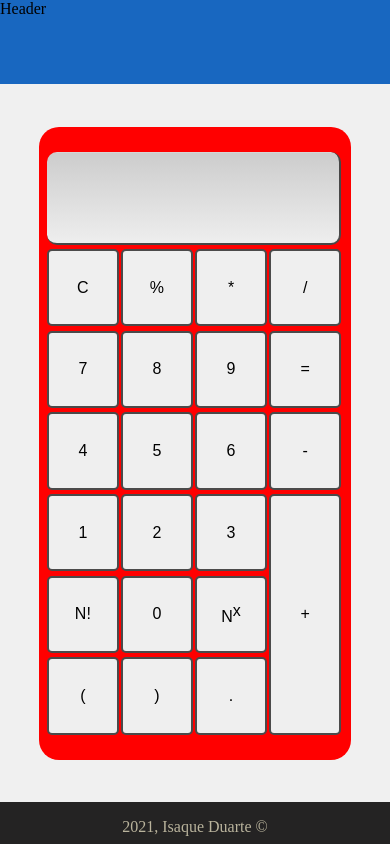
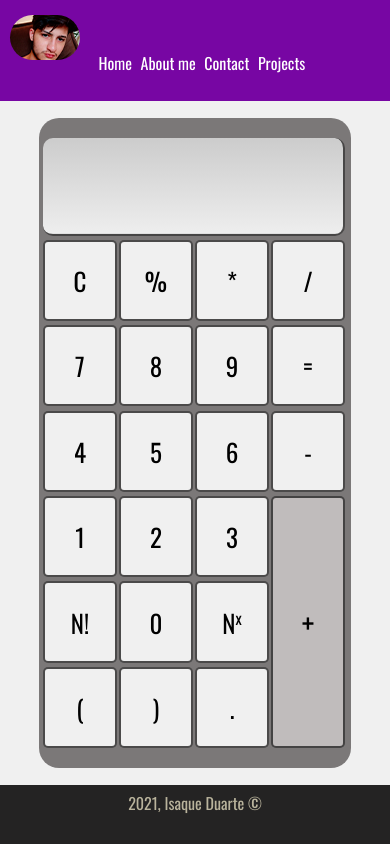
Before and after one commit to harry-fruit/calculadora-web, a plain HTML site: page index.html in a window 390 px wide. Drawn offline with nearby package versions, Linux system fonts and the light colour scheme.

Commit message:
styleTotallyFixed

```diff
--- a/assets/style.css
+++ b/assets/style.css
@@ -1,13 +1,14 @@
 * {
     font-size: 16px;
     box-sizing: border-box;
+    font-family: 'Oswald', sans-serif;
 }
 
 body{
     margin: 0;
     display: grid;
     grid-template-columns: 1fr;
-    grid-template-rows: 10vh 1fr 5vh;
+    grid-template-rows: 12vh 1fr 7vh;
     grid-template-areas:
         "header"
         "main"
@@ -16,14 +17,35 @@ body{
 
 #cabecalho{
     grid-area: header;
-    background-color: #1867c0;
+    background-color: #7706a3;
+    position: relative;
 }
 
-#principal{
-    grid-area: main;
-    height: calc(100vh - 15vh);
-    background-color: #f0f0f0;
-    display: grid;
+#fotinha{
+    position: absolute;
+    left: 10px;
+    top: 20%;
+    background-image: url(../assets/me70x55.png);
+    border-radius: 50px;
+    width: 70px;
+    height: 55px;
+}
+
+#navBar {
+    position: absolute;
+    top: 30%;
+    left: 10vw;
+}
+
+#navBar > li{
+    display: inline-block;
+    font-size: 24px;
+    margin-right: 15px;
+}
+
+#navBar > li > a{
+    color: white;
+    text-decoration: none;
 
 }
 
@@ -32,13 +54,29 @@ body{
     background-color: rgba(19, 18, 18, 0.925);
     text-align: center;
     color: rgb(185, 179, 156);
+    position: relative;
+}
+
+#rodape > p{
+    position: absolute;
+    left: 0;
+    right: 0;
+    top: -10px;
+}
+
+#principal{
+    grid-area: main;
+    height: calc(100vh - 19vh);
+    background-color: #f0f0f0;
+    display: grid;
+
 }
 
 #corpoCalc{
-    background-color: red;
+    background-color: rgba(78, 73, 73, 0.712);
     width: 80vw;
-    margin: 5vh 10vw;
-    padding: 25px 4% 25px 2%;
+    margin: 2vh 10vw;
+    padding: 20px 3% 20px 1%;
     border-radius: 20px;
     display: grid;
     row-gap: 0.5vh;
@@ -55,20 +93,33 @@ body{
     "abre    fecha   ponto  plus";
 }
 
-.btt, .fixingEffects{
-    border: 2px solid rgba(49, 48, 48, 0.863);
-    border-radius: 5px;
-}
-
 /* Botoes grid */
 #display{
     grid-area: display;
-    text-align:right;
     border-bottom: 2px solid rgba(49, 48, 48, 0.863);
     border-right: 2px solid rgba(49, 48, 48, 0.863);
     border-radius:10px;
     background: linear-gradient(360deg, #eee, #ccc);
     background-position: bottom ;
+    position: relative;
+}
+#printer{
+    font-weight: 300;
+    font-size: 24px;
+    text-align: right;
+    position:absolute;
+    right: 10px;
+    left: 0;
+    bottom: -25px;
+
+}
+
+.btt, .fixingEffects{
+    border: 2px solid rgba(49, 48, 48, 0.863);
+    border-radius: 5px;
+    background-color: #f0f0f0;
+    font-weight: 400;
+    font-size: 25px;
 }
 
 .zero{
@@ -122,6 +173,8 @@ body{
 }
 #plus{
     grid-area: plus;
+    background-color: #c0bcbc;
+    font-size: 30px;
 }
 .factorial{
     grid-area: fator;
@@ -139,170 +192,25 @@ body{
     grid-area: power;
 }
 
-
-
-
-
-
-
-
-
-
-
-
-
-
-
-
-
-
-
-
-
-
-
-
-
-
-
-
-
-
-
-
-/* @media (min-width:451px){
-    .body{
-        width: 85%;
-        min-height: 280px;
-        margin: 3em auto;
-        background: rgb(97, 96, 96);
-        display: grid;
-        grid-gap: 1em;
-        grid-template-columns: repeat(4, [col-start] .5fr [col-end]);
-        grid-template-rows: [row-start]80px[row-end] repeat(6, [row-start] 60px [row-end]);
-        border-radius: 20px;
-        padding: 20px;
+@media(max-width: 450px){
+    #navBar {
+        position: absolute;
+        top: 35%;
+        left: 15vw;
     }
 
-    #display{
-        grid-column: col-start 1 / col-end 4;
-        grid-row: row-start 1 / row-end 1;
-        text-align:right;
-        border-top: 2px solid white;
-        border-left: 2px solid white;
-        background: linear-gradient(360deg, #eee, #ccc);
-        background-position: bottom ;
-        border-radius: 10px;
-        font-size: 2em;
-        padding:10px 10px;
-        box-sizing: border-box;
-
+    #navBar > li{
+        display: inline-block;
+        font-size: 16px;
+        margin-right: 5px;
     }
-    button{
-        box-sizing: border-box;
-        font-size: 24px;
-        font-weight:500;
-        max-height: 9em;
-        border-radius: 5px;
-
-    }
-
-    button:hover, #plus:hover{
-        transition: background-color 1.2s;
-        background: rgb(65, 116, 173)
-    }
-
-    #plus{
-        background: rgb(185, 185, 185);
-        grid-column: col-start 4 / col-end 4;
-        grid-row: row-start 5 / row-end 6;
-        height: 8.9em;
-    }
-
-    footer{
-        display: grid;
-        grid-template-columns: repeat(4, [col-start] 25% [col-end]);
-    }
-
-    #foot{
-        font-size: 1em;
-        box-sizing: border-box;
-        padding: 20px 0;
-        margin-top: 2em;
-        color: rgb(185, 179, 156);
-        width: 110%;
-        height: 50px;
-        border-radius:20%;
-        background-color: black;
-        grid-column: col-start 2/ col-end 3;
-        text-align: center;
+    #fotinha{
+        position: absolute;
+        left: 10px;
+        top: 15%;
+        background-image: url(../assets/me70x45.png);
+        border-radius: 100px;
+        width: 70px;
+        height: 45px;
     }
 }
-
-
-@media (max-width:450px){
-    .body{
-        width: 90%;
-        min-height: 180px;
-        margin: 3em auto;
-        background: rgb(97, 96, 96);
-        display: grid;
-        grid-gap: 0.5em;
-        grid-template-columns: repeat(4, [col-start] .5fr [col-end]);
-        grid-template-rows: [row-start]80px[row-end] repeat(5, [row-start] 60px [row-end]) [row-start] 60px [row-end];
-        border-radius: 20px;
-        padding: 20px;
-    }
-    #display{
-        grid-column: col-start 1 / col-end 4;
-        grid-row: row-start 1 / row-end 1;
-        text-align: right;
-        border-top: 2px solid white;
-        border-left: 2px solid white;
-        background: linear-gradient(360deg, #eee, #ccc);
-        background-position: bottom ;
-        border-radius: 10px;
-        font-size: 1.5em;
-        padding:10px 10px;
-        box-sizing: border-box;
-
-    }
-    button{
-        font-size: 1em;
-        max-height: 9em;
-        min-width: 15%;
-        border-radius: 5px;
-
-    }
-
-    button:hover, #plus:hover{
-        transition: background-color 0.8s;
-        background: rgb(65, 116, 173)
-    }
-
-    #plus{
-        background: rgb(185, 185, 185);
-        grid-column: col-start 4 / col-end 4;
-        grid-row: row-start 5 / row-end 7;
-        min-height: 12.2em;
-    }
-
-    footer{
-        display: grid;
-        grid-template-columns: repeat(5, [col-start] 20% [col-end]);
-    }
-
-    #foot{
-        font-size: 1em;
-        box-sizing: border-box;
-        padding: 23px 0;
-        margin-top: 6em;
-        color: rgb(185, 179, 156);
-        width: 110%;
-        height: 70px;
-        border-radius:25%;
-        background-color: black;
-        grid-column: col-start 2/ col-end 4;
-        text-align: center;
-    }
-} */
--- a/index.html
+++ b/index.html
@@ -7,11 +7,25 @@
     <meta name="viewport" content="heigth=device-heigth, initial-scale=1.0">
     <meta name="author" content="Isaque, vulgo Harry">
     <link rel="stylesheet" href="./assets/style.css">
+    <link rel="preconnect" href="https://fonts.gstatic.com">
+    <link href="https://fonts.googleapis.com/css2?family=Oswald&display=swap" rel="stylesheet">
     <script type="text/javascript" src="script.js"></script>
     <title>Calculadora</title>
 </head>
 <body>
-    <header id="cabecalho">Header</header>
+    <header id="cabecalho">
+        <div id="fotinha">
+
+        </div>
+        <nav>
+            <ul id="navBar">
+                <li><a href="">Home</a></li>
+                <li><a href="">About me</a></li>
+                <li><a href="">Contact</a></li>
+                <li><a href="">Projects</a></li>
+            </ul>
+        </nav>
+    </header>
     <main id="principal">
         <div id="corpoCalc">
             <div id="display">
@@ -31,30 +45,12 @@
     </footer>
 
 <script>
-    //Clickers
-    document.querySelector('.c').onclick = () => apagarInfo()
-    document.querySelector('.equal').onclick = () => calcularResultado()
-    document.querySelector('.power').onclick = () => addValue('**')
-    document.querySelector('.factorial').onclick = () => factorial(document.querySelector('#printer').innerText)
-
-    //Clickers -- numeros
-    function fixing (op){
-        const but = document.getElementsByClassName('btt')
-
-        for(let i = 0; i < but.length; i++){
-            document.getElementsByClassName('btt')[i].addEventListener('click', e=>{
-                const currentValue = document.querySelector('#printer').innerText
-                const newValue = but[i].innerText
-
-                if(currentValue.length == 50){
-                    document.querySelector('#printer') = currentValue
-                }else{
-                    document.querySelector('#printer').innerHTML = currentValue.concat(newValue)
-                }
-            })
-        }
-    }
-    fixing()
+    //DOM
+    document.querySelector('.c').onclick = () => delInfo()
+    document.querySelector('.equal').onclick = () => calcResultado()
+    document.querySelector('.power').onclick = () => addValor('**')
+    document.querySelector('.factorial').onclick = () => fatorial(document.querySelector('#printer').innerText)
+    clickButton()
 </script>
 
 
--- a/script.js
+++ b/script.js
@@ -1,9 +1,8 @@
- //DeleteData
- function apagarInfo (){
+const armazemDeFuncoes = {
+    apagarInfo (){
         document.getElementById('printer').innerHTML = ''
-}
-
-function addValue(data){
+    },
+    addValue(data){
         const newValor = data
         const currentValue = document.getElementsByTagName('p')[0].innerText
 
@@ -12,16 +11,12 @@ function addValue(data){
         }else{
             document.getElementById('printer').innerHTML = currentValue.concat(newValor)
         }
-}
-
-// =
-function calcularResultado(){
+    },
+    calcularResultado(){
         const resultado = document.getElementById('printer').innerText
             document.getElementById('printer').innerHTML = eval(resultado)
-}
-
-//factorial
-function factorial (numero){
+    },
+    factorial (numero){
         if(numero){
             let currentValue = 1
         for(let i = 1; i <= numero; i++){
@@ -31,4 +26,27 @@ function factorial (numero){
         }else{
             alert('Primeiramente insira um valor')
         }
+    },
+    clicaveis (){
+        const but = document.getElementsByClassName('btt')
+
+        for(let i = 0; i < but.length; i++){
+            document.getElementsByClassName('btt')[i].addEventListener('click', e=>{
+                const currentValue = document.querySelector('#printer').innerText
+                const newValue = but[i].innerText
+
+                if(currentValue.length == 50){
+                    document.querySelector('#printer') = currentValue
+                }else{
+                    document.querySelector('#printer').innerHTML = currentValue.concat(newValue)
                 }
+            })
+        }
+    }
+}
+
+const delInfo = armazemDeFuncoes.apagarInfo
+const addValor = armazemDeFuncoes.addValue
+const calcResultado = armazemDeFuncoes.calcularResultado
+const fatorial = armazemDeFuncoes.factorial
+const clickButton = armazemDeFuncoes.clicaveis
```
Also changed, not shown: assets/me70x45.png (added), assets/me70x55.png (added). Lines whose indentation alone changed are shown as unchanged.
